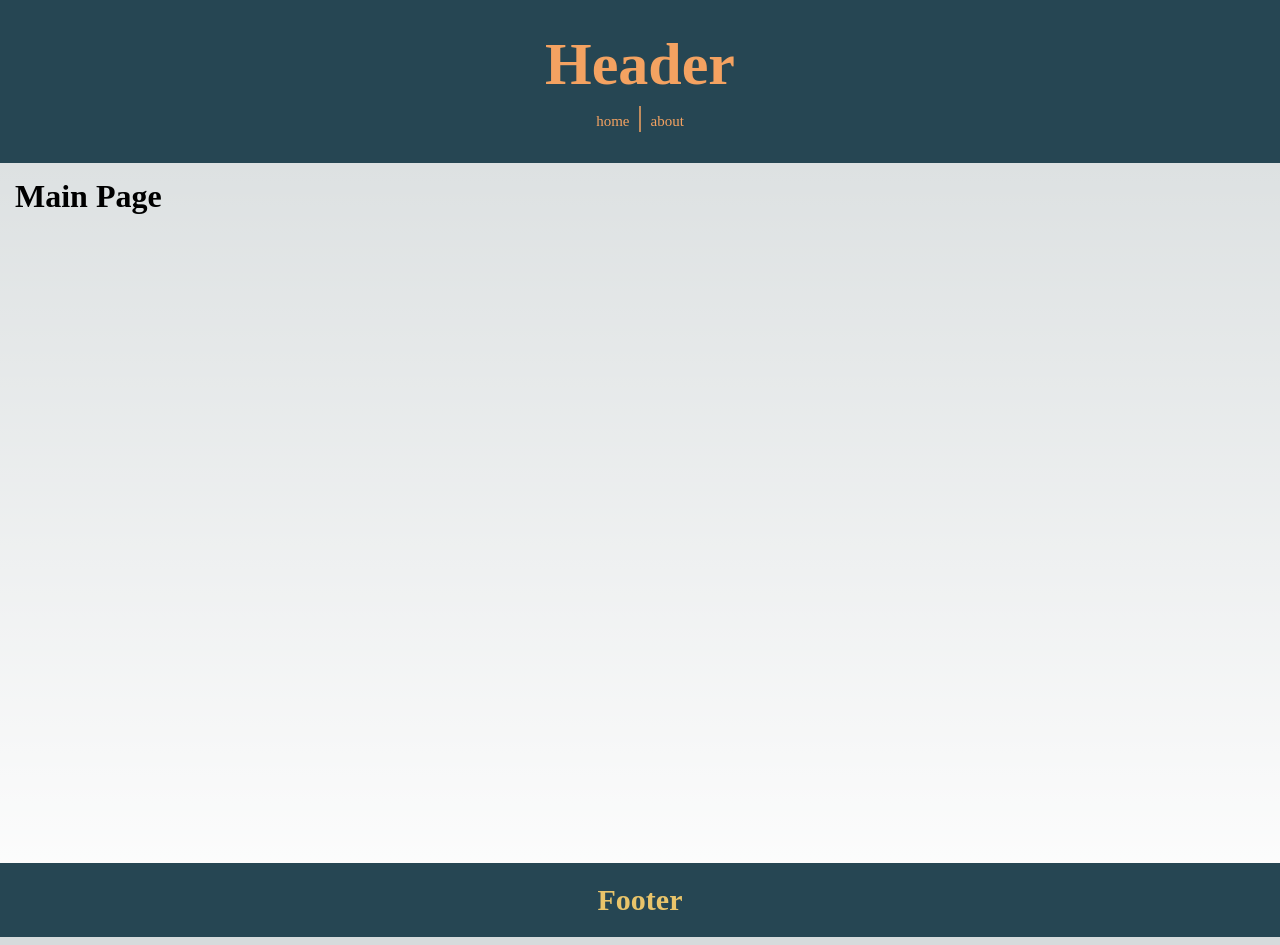
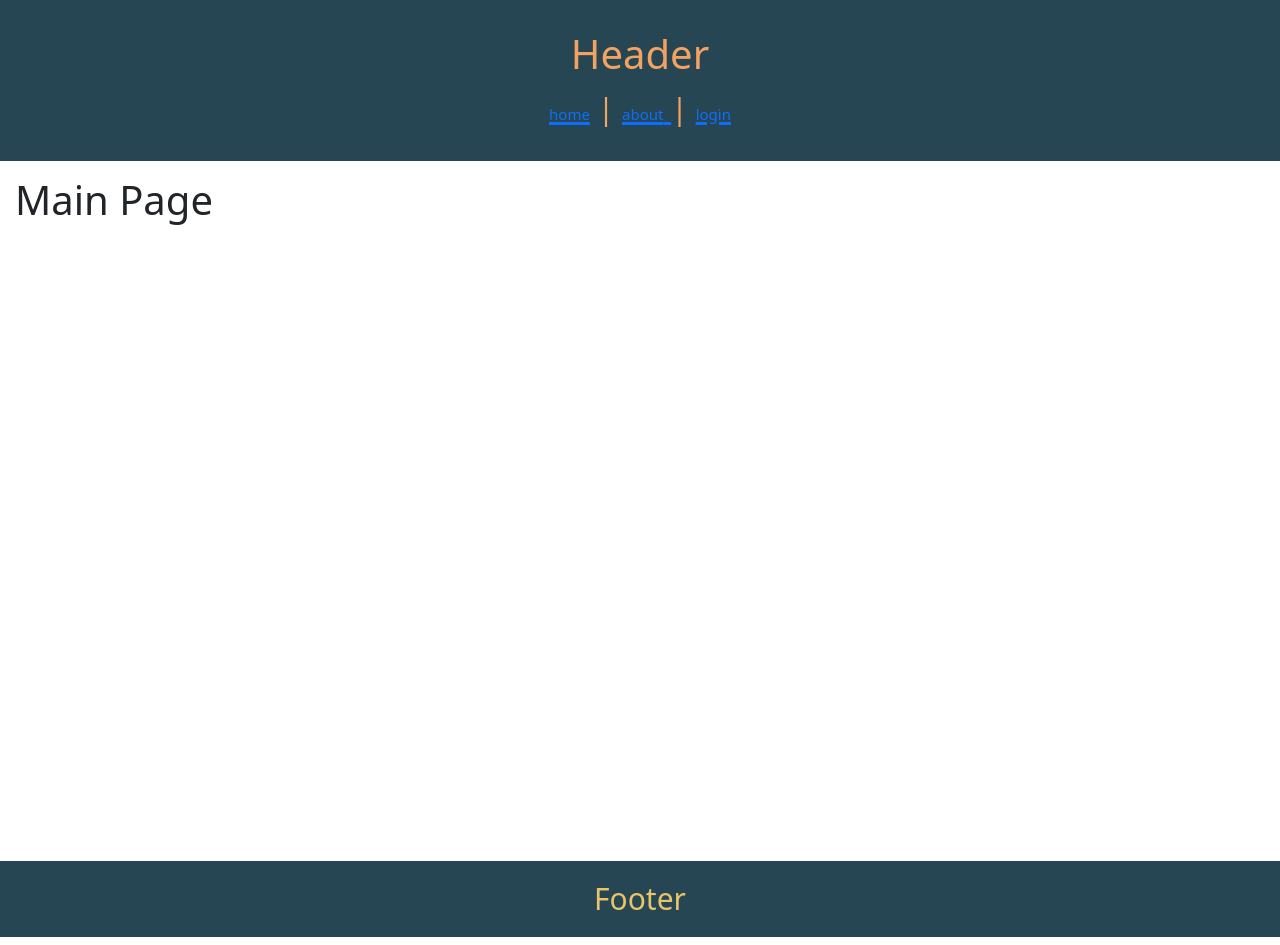
Before and after one commit to hoseindig/arian-test-05, a Next.js app: page / in a window 1280 px wide. Built offline with nearby package versions, Linux system fonts and the light colour scheme.

Commit message:
add base package

```diff
--- a/components/header.js
+++ b/components/header.js
@@ -11,6 +11,10 @@ const Header = () => {
         <Link href="about">
           <span>about</span>{" "}
         </Link>
+        |{" "}
+        <Link href="login">
+          <span>login</span>{" "}
+        </Link>
       </div>
     </>
   );
--- a/pages/_app.js
+++ b/pages/_app.js
@@ -3,6 +3,13 @@ import Header from "@/components/header";
 import "@/styles/globals.css";
 
 import "@/styles/layout.scss";
+
+import "bootstrap/dist/css/bootstrap.css";
+import "bootstrap/dist/css/bootstrap.min.css";
+import "font-awesome/css/font-awesome.css";
+import { ToastContainer } from "react-toastify";
+import "react-toastify/dist/ReactToastify.css";
+
 export default function App({ Component, pageProps }) {
   if (Component.getLayout)
     return Component.getLayout(<Component {...pageProps} />);
@@ -11,6 +18,7 @@ export default function App({ Component, pageProps }) {
       <Header></Header>
       <Component {...pageProps} />
       <Footer></Footer>
+      <ToastContainer position="bottom-right" />
     </>
   );
 }
--- /dev/null
+++ b/postcss.config.js
@@ -0,0 +1,3 @@
+module.exports = {
+  plugins: ["tailwindcss", "autoprefixer"],
+};
--- a/styles/globals.css
+++ b/styles/globals.css
@@ -1,107 +1,9 @@
-:root {
-  --max-width: 1100px;
-  --border-radius: 12px;
-  --font-mono: ui-monospace, Menlo, Monaco, 'Cascadia Mono', 'Segoe UI Mono',
-    'Roboto Mono', 'Oxygen Mono', 'Ubuntu Monospace', 'Source Code Pro',
-    'Fira Mono', 'Droid Sans Mono', 'Courier New', monospace;
+@import 'tailwindcss/base';
+@import 'tailwindcss/components';
+@import 'tailwindcss/utilities';
 
-  --foreground-rgb: 0, 0, 0;
-  --background-start-rgb: 214, 219, 220;
-  --background-end-rgb: 255, 255, 255;
 
-  --primary-glow: conic-gradient(
-    from 180deg at 50% 50%,
-    #16abff33 0deg,
-    #0885ff33 55deg,
-    #54d6ff33 120deg,
-    #0071ff33 160deg,
-    transparent 360deg
-  );
-  --secondary-glow: radial-gradient(
-    rgba(255, 255, 255, 1),
-    rgba(255, 255, 255, 0)
-  );
-
-  --tile-start-rgb: 239, 245, 249;
-  --tile-end-rgb: 228, 232, 233;
-  --tile-border: conic-gradient(
-    #00000080,
-    #00000040,
-    #00000030,
-    #00000020,
-    #00000010,
-    #00000010,
-    #00000080
-  );
-
-  --callout-rgb: 238, 240, 241;
-  --callout-border-rgb: 172, 175, 176;
-  --card-rgb: 180, 185, 188;
-  --card-border-rgb: 131, 134, 135;
-}
-
-@media (prefers-color-scheme: dark) {
-  :root {
-    --foreground-rgb: 255, 255, 255;
-    --background-start-rgb: 0, 0, 0;
-    --background-end-rgb: 0, 0, 0;
-
-    --primary-glow: radial-gradient(rgba(1, 65, 255, 0.4), rgba(1, 65, 255, 0));
-    --secondary-glow: linear-gradient(
-      to bottom right,
-      rgba(1, 65, 255, 0),
-      rgba(1, 65, 255, 0),
-      rgba(1, 65, 255, 0.3)
-    );
-
-    --tile-start-rgb: 2, 13, 46;
-    --tile-end-rgb: 2, 5, 19;
-    --tile-border: conic-gradient(
-      #ffffff80,
-      #ffffff40,
-      #ffffff30,
-      #ffffff20,
-      #ffffff10,
-      #ffffff10,
-      #ffffff80
-    );
-
-    --callout-rgb: 20, 20, 20;
-    --callout-border-rgb: 108, 108, 108;
-    --card-rgb: 100, 100, 100;
-    --card-border-rgb: 200, 200, 200;
-  }
-}
-
-* {
-  box-sizing: border-box;
-  padding: 0;
-  margin: 0;
-}
-
-html,
-body {
-  max-width: 100vw;
-  overflow-x: hidden;
-}
 
 body {
-  color: rgb(var(--foreground-rgb));
-  background: linear-gradient(
-      to bottom,
-      transparent,
-      rgb(var(--background-end-rgb))
-    )
-    rgb(var(--background-start-rgb));
+  font-family: Arial, Helvetica, sans-serif;
 }
-
-a {
-  color: inherit;
-  text-decoration: none;
-}
-
-@media (prefers-color-scheme: dark) {
-  html {
-    color-scheme: dark;
-  }
-}
--- /dev/null
+++ b/tailwind.config.js
@@ -0,0 +1,8 @@
+/** @type {import('tailwindcss').Config} */
+module.exports = {
+  content: [],
+  theme: {
+    extend: {},
+  },
+  plugins: [],
+}
```
Also changed, not shown: package.json (+13 -1 lines), pages/login.jsx (+89 -10 lines), 2 other files (tests, documents, lock files or other folders).
